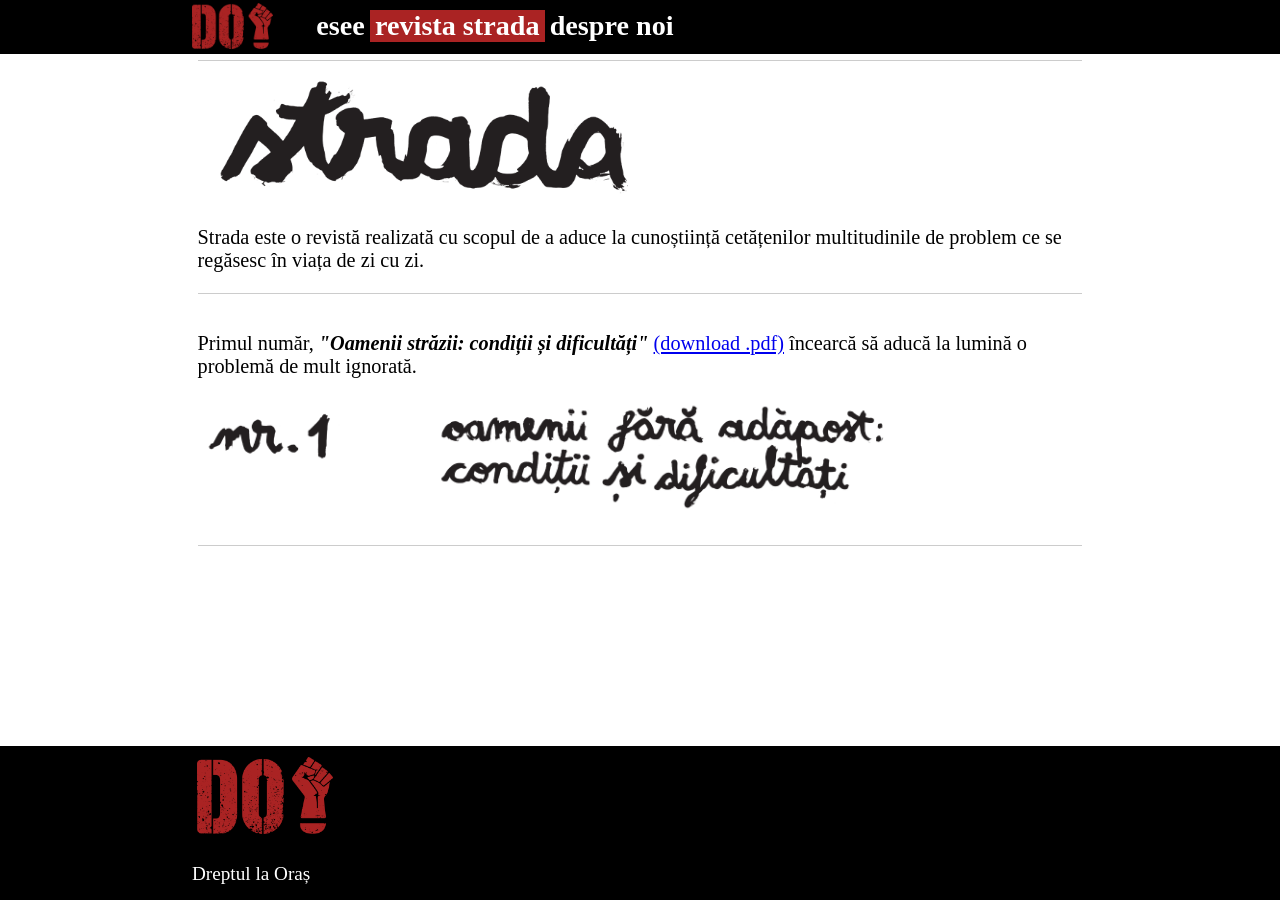
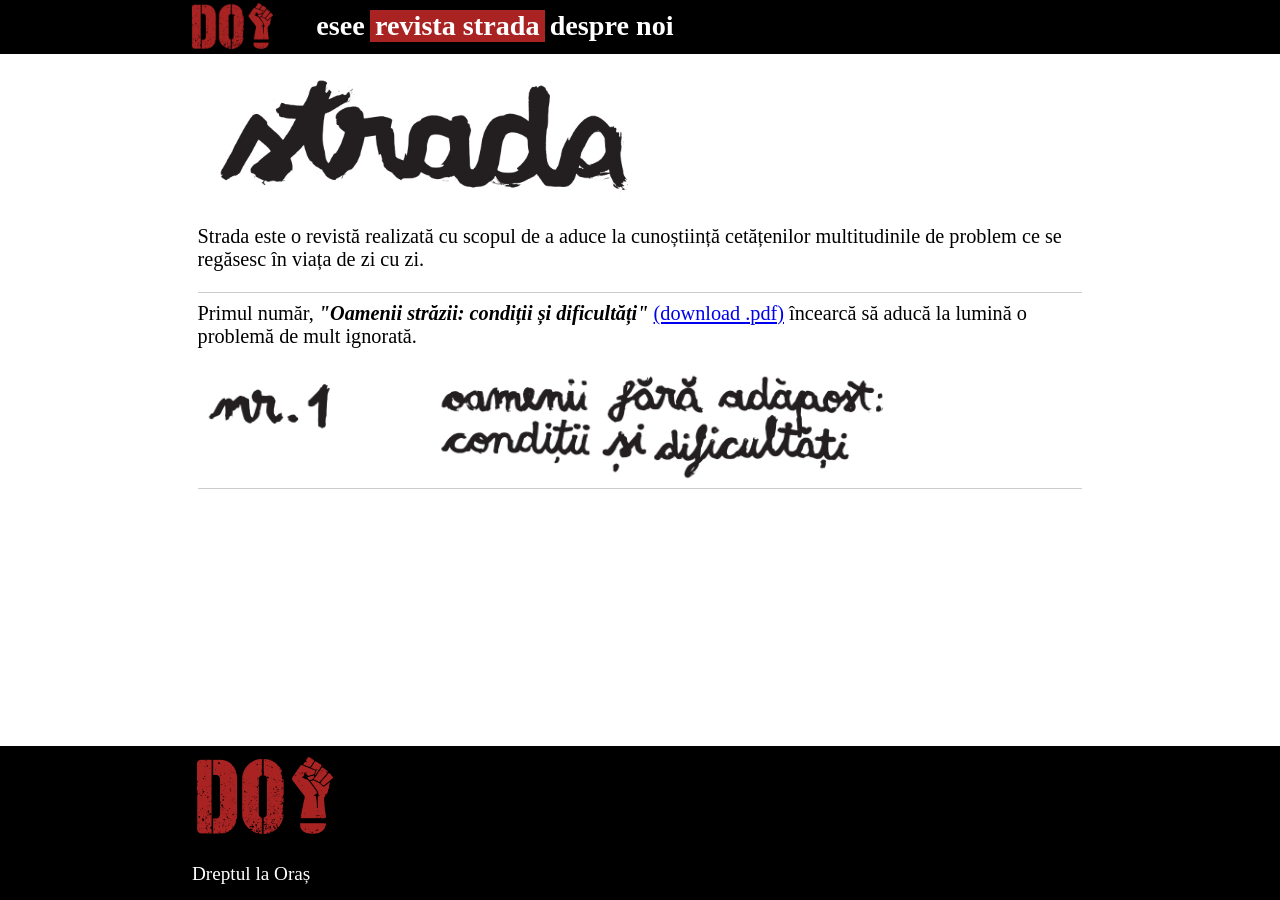
Before and after one commit to dreptul-la-oras/dreptul-la-oras.github.io, a Jekyll site: the page built from pages/strada/strada.md, in a window 1280 px wide. Built offline with Jekyll 4.4.1, drawn with Linux system fonts in a browser that asks for light colours.

Commit message:
Fix padding problem on top

```diff
--- a/assets/css/base.css
+++ b/assets/css/base.css
@@ -9,7 +9,7 @@ html {
         margin: auto;
 
         padding-top: 8.2vmax; /*same as header height*/
-        padding-bottom: 9em; /*same as header height*/
+        padding-bottom: 8vmax; /*same as header height*/
     }
 }
 
@@ -19,7 +19,7 @@ html {
         margin: auto;
 
         padding-top: 4.1vmax; /*same as header height*/
-        padding-bottom: 9em; /*same as header height*/
+        padding-bottom: 8vmax; /*same as header height*/
     }
 }
 
--- a/assets/css/header_floating.css
+++ b/assets/css/header_floating.css
@@ -15,7 +15,8 @@
 
     .floating-header-wrap {
         width: 70%;
-        margin: auto;
+        margin-left: auto;
+        margin-right: auto;
     }
 
     .floating-header-wrap div {
--- a/assets/css/strada_latest.css
+++ b/assets/css/strada_latest.css
@@ -1,5 +1,4 @@
 .latest-strada {
-    border-top: 1px solid #ccc;
 }
 
 .latest-strada img {
@@ -7,11 +6,11 @@
 }
 
 .latest-strada p {
-    font-size: 3vmax
+    font-size: 3vmax;
+    margin-top: 0;
+    margin-bottom: 1vh;
 }
 
 .latest-strada a {
     border-bottom: 1px solid #ccc;
-    padding-bottom: 7px;
-    margin-bottom: 5px;
 }
--- a/assets/css/strada_title.css
+++ b/assets/css/strada_title.css
@@ -3,7 +3,6 @@
     right: 0;
     top: 0;
     border-bottom: 1px solid #ccc;
-    border-top: 1px solid #ccc;
 }
 
 .strada-title-wrap p {
@@ -12,14 +11,13 @@
 
 .strada-title-wrap img {
     width: 35vw;
+    margin-top: 0;
 }
 
 .issue {
     margin-top: 1vh;
-    padding-top: 1vh;
 
-    margin-bottom: 0.5vh;
-    padding-bottom: 3vh;
+    margin-bottom: 1vh;
     border-bottom: 1px solid #ccc;
 }
 
@@ -30,3 +28,7 @@
 .issue img {
     width: 55vw;
 }
+
+.no-top-margin {
+    margin-top: 0;
+}
--- a/pages/strada/strada.md
+++ b/pages/strada/strada.md
@@ -21,6 +21,6 @@ css:
 </div>
 
 <div class="issue">
-    <p>Primul număr, <strong><em>"Oamenii străzii: condiții și dificultăți"</em></strong> <a href="{{ site.url }}/assets/pdf/strada/issue_01/dreptul_la_oras_strada_issue_01.pdf">(download .pdf)</a> încearcă să aducă la lumină o problemă de mult ignorată.</p>
+    <p class="no-top-margin">Primul număr, <strong><em>"Oamenii străzii: condiții și dificultăți"</em></strong> <a href="{{ site.url }}/assets/pdf/strada/issue_01/dreptul_la_oras_strada_issue_01.pdf">(download .pdf)</a> încearcă să aducă la lumină o problemă de mult ignorată.</p>
     <img src="{{ site.url }}{{ site.path_img }}/strada/issue_01/strada_01_title.png">
 </div>
```
